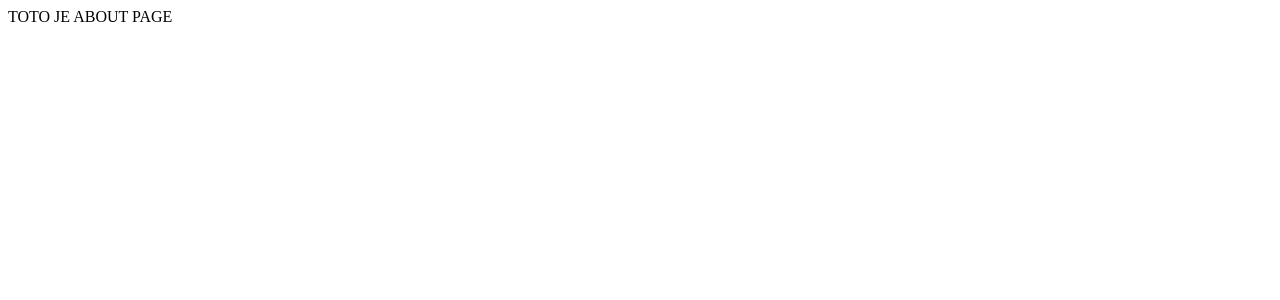
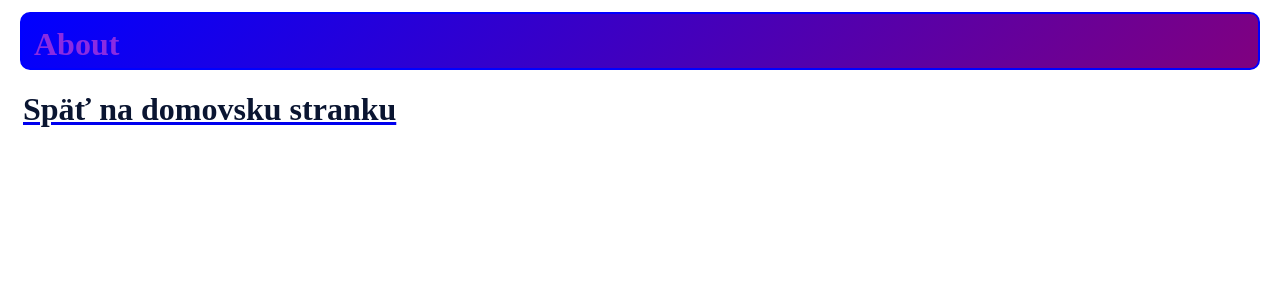
Before and after one commit to Mrskillmob/Bazar, a React (Create React App) app in the folder bazar/: page /about in a window 1280 px wide. Shown: the top 300 px of the page. Built offline with nearby package versions, Linux system fonts and the light colour scheme.

Commit message:
skolsky commit
:+1:

```diff
--- a/bazar/src/Pages/About.js
+++ b/bazar/src/Pages/About.js
@@ -1,8 +1,19 @@
 import React from 'react'
+import {BrowserRouter as Router, Routes, Route, Link} from 'react-router-dom'
+
 
 function About() {
   return (
-    <nav> TOTO JE ABOUT PAGE</nav>
+    <>
+    <h1 className='headerko'> About</h1>
+    <div>
+      <Link to="/home"> <h1 className='textik'>Späť na domovsku stranku</h1></Link>
+      </div>
+
+
+
+
+    </>
   )
 }
 
--- a/bazar/src/Pages/Cart.js
+++ b/bazar/src/Pages/Cart.js
@@ -32,12 +32,7 @@ function Cart() {
 
     </div>
 
-
-
-
-
-
-    <button className='tlacitko4'> <Link to="/userdata">Pokracovat v platbe!</Link> </button>
+     <Link to="/userdata"><button className='tlacitko4 tlacitko'> Pokracovat v platbe!</button></Link>
 
     <p>
     <Footer></Footer>
--- a/bazar/src/Pages/ErrorPage.js
+++ b/bazar/src/Pages/ErrorPage.js
@@ -2,9 +2,12 @@ import React from 'react'
 
 function ErrorPage() {
   return (
+    <>
     <h1>
         ERROR 404 PAGE NOT FOUND
     </h1>
+    <h2>Máš zlý link bozo</h2>
+    </>
   )
 }
 
--- a/bazar/src/Pages/Home.js
+++ b/bazar/src/Pages/Home.js
@@ -20,7 +20,7 @@ function Home() {
     <button className='tlacitko'> Potvrď cenu!</button>
     <input type="text" className='vyhladavanie'/>
     <button className='tlacitko'> Potvrď kategóriu!</button>
-    <button className='tlacitko4 tlacitko5'> <Link to="/cart" className='linkcolor'>Nakupny Kosik</Link></button>
+    <Link to="/cart" className='linkcolor'> <button className='tlacitko4 tlacitko5'>Nakupny Kosik</button></Link>
 
     <h1 className='textik'>Naše tipy</h1>
     <img src={require('./images/mys.jpg')} height={300} width={300} className="obrazok" alt='obrazok' />
--- a/bazar/src/Pages/UserData.js
+++ b/bazar/src/Pages/UserData.js
@@ -1,8 +1,14 @@
 import React from 'react'
+import {BrowserRouter as Router, Routes, Route, Link} from 'react-router-dom'
 
 function UserData() {
   return (
+    <>
     <h1 className='headerko'>Pokračovanie v platbe!</h1>
+    <nav>
+      <Link to="/cart"> <h1 className='textik'>Späť do košíka</h1></Link>
+      </nav>
+    </>
   )
 }
 
```
